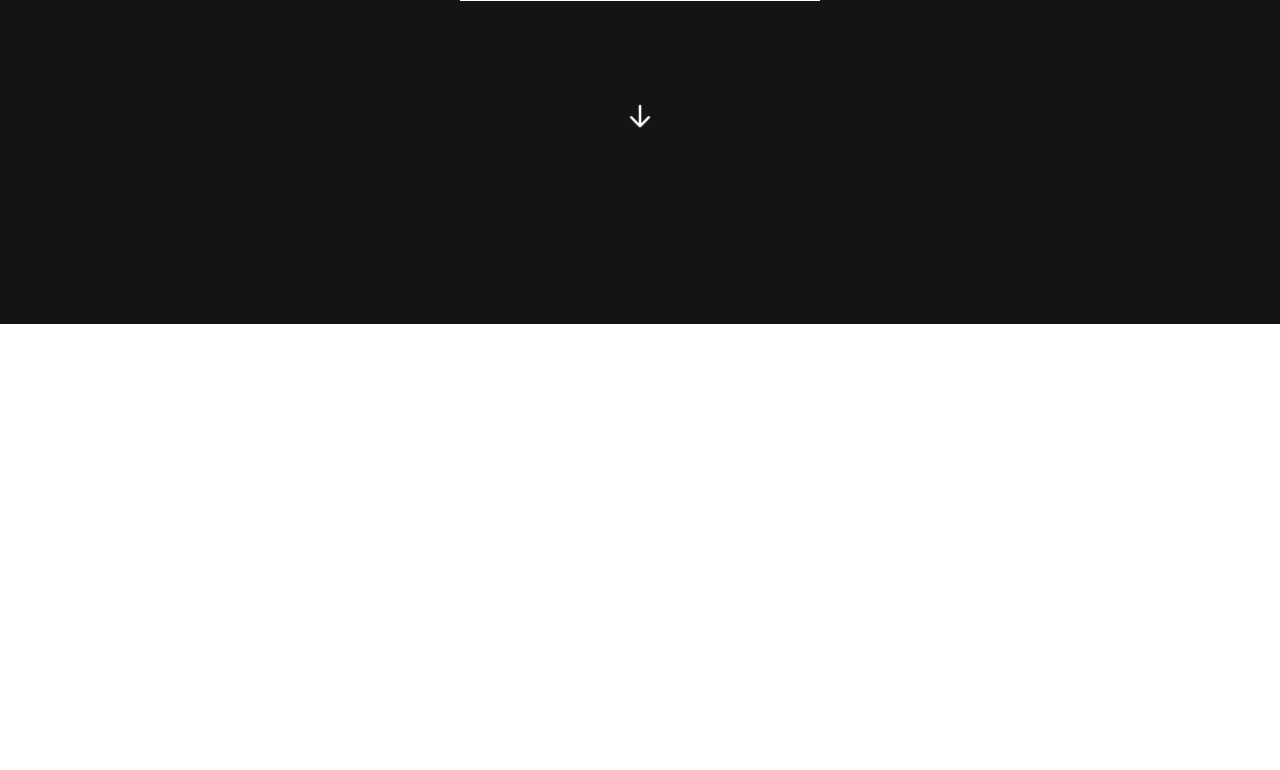
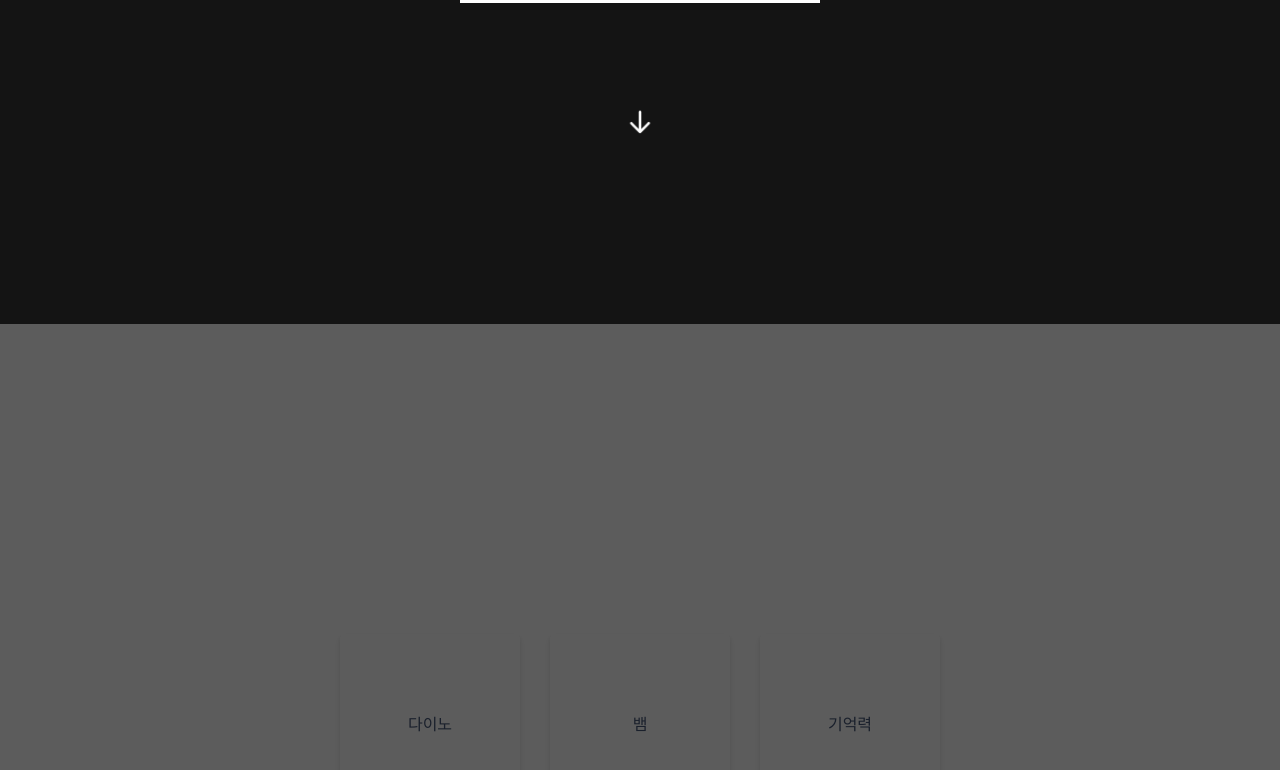
Before and after one commit to GAME-EE/client, a Next.js app: page / in a window 1280 px wide. Shown: the part 476-1246 px from the top of the page. Before the commit the page ends 800 px from the top, so only its background shows below. Built offline with nearby package versions, Linux system fonts and the light colour scheme.

Commit message:
feat: footer 생성

```diff
--- a/src/pages/index.tsx
+++ b/src/pages/index.tsx
@@ -3,10 +3,9 @@ import Head from 'next/head';
 import Image from 'next/image';
 import { Box } from '@chakra-ui/react';
 
-import { HomeDownArrow, HomeTitleText } from '../components/';
-// import HomeGameButton from '../components/HomeGameButton';
+import { HomeGameButton, HomeDownArrow, HomeTitleText } from '../components/';
 
-// import { ROUTES } from '../constants';
+import { ROUTES } from '../constants';
 
 const Home: NextPage = () => {
   return (
@@ -16,17 +15,24 @@ const Home: NextPage = () => {
         <meta name="description" content="Game-ee" />
         <link rel="icon" href="/favicon.ico" />
       </Head>
+      <Box
+        as="main"
+        justifyContent="center"
+        flexDirection="column"
+        alignItems="center"
+        display="flex"
+      >
         <Box as="header"></Box>
         <Box
+          as="section"
           display="flex"
           flexDirection="column"
           backgroundColor="blackAlpha.900"
           rowGap="100px"
           justifyContent="center"
           alignItems="center"
-        width="100vw"
+          width="100%"
           height="100vh"
-        as="main"
         >
           <HomeTitleText />
           <Box
@@ -34,20 +40,45 @@ const Home: NextPage = () => {
             display="flex"
             width={{ base: '80vw', tablet: '360px' }}
             justifyContent="center"
-          borderBottom="3px solid white"
+            borderBottom="7px solid white"
             alignItems="baseline"
             columnGap="30px"
             rowGap="30px"
           >
             <Image src="/chick.png" alt="chicken" width="50px" height="50px" draggable={false} />
             <Image src="/dino1.png" alt="dino" width="75px" height="75px" draggable={false} />
-          {/* <HomeGameButton href={ROUTES.DYNO}>다이노</HomeGameButton>
-          <HomeGameButton href={ROUTES.SNAKE}>뱀</HomeGameButton>
-          <HomeGameButton href={ROUTES.MEMORY}>기억력</HomeGameButton> */}
           </Box>
           <HomeDownArrow />
         </Box>
-      <Box as="footer"></Box>
+        <Box
+          as="section"
+          display="flex"
+          flexDirection={{ base: 'column', tablet: 'row' }}
+          backgroundColor="blackAlpha.700"
+          columnGap="30px"
+          rowGap="30px"
+          justifyContent="center"
+          alignItems="center"
+          width="100%"
+          height="100vh"
+        >
+          <HomeGameButton href={ROUTES.DYNO}>다이노</HomeGameButton>
+          <HomeGameButton href={ROUTES.SNAKE}>뱀</HomeGameButton>
+          <HomeGameButton href={ROUTES.MEMORY}>기억력</HomeGameButton>
+        </Box>
+        <Box
+          as="footer"
+          display="flex"
+          justifyContent="center"
+          alignItems="center"
+          width="100%"
+          backgroundColor="blackAlpha.900"
+          color="white"
+          height="200px"
+        >
+          FOOTER
+        </Box>
+      </Box>
     </div>
   );
 };
```
Lines whose indentation alone changed are shown as unchanged.
